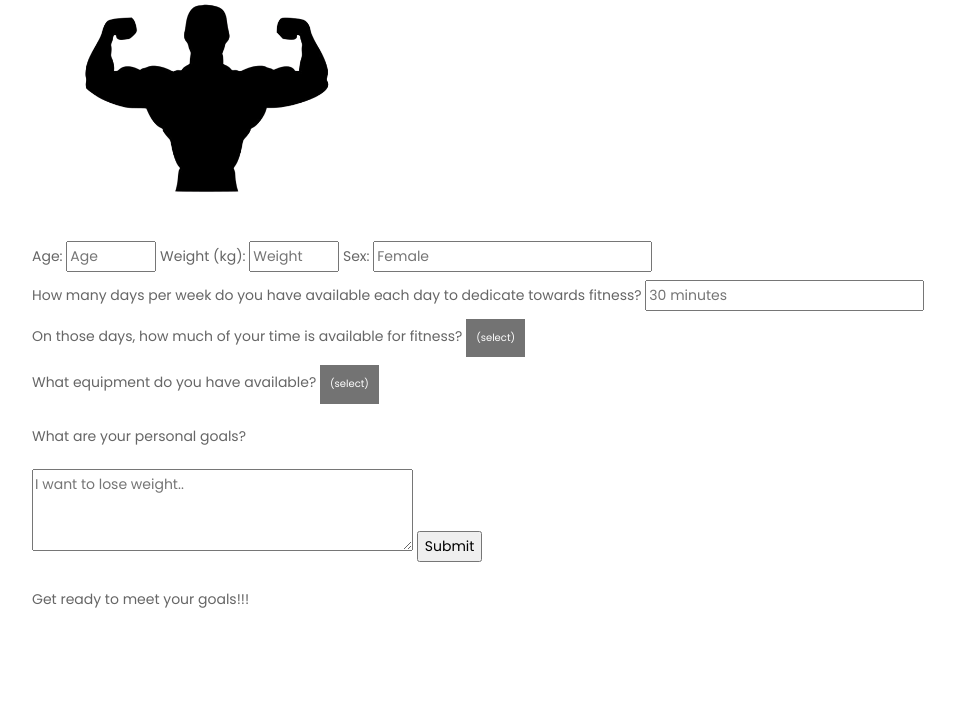
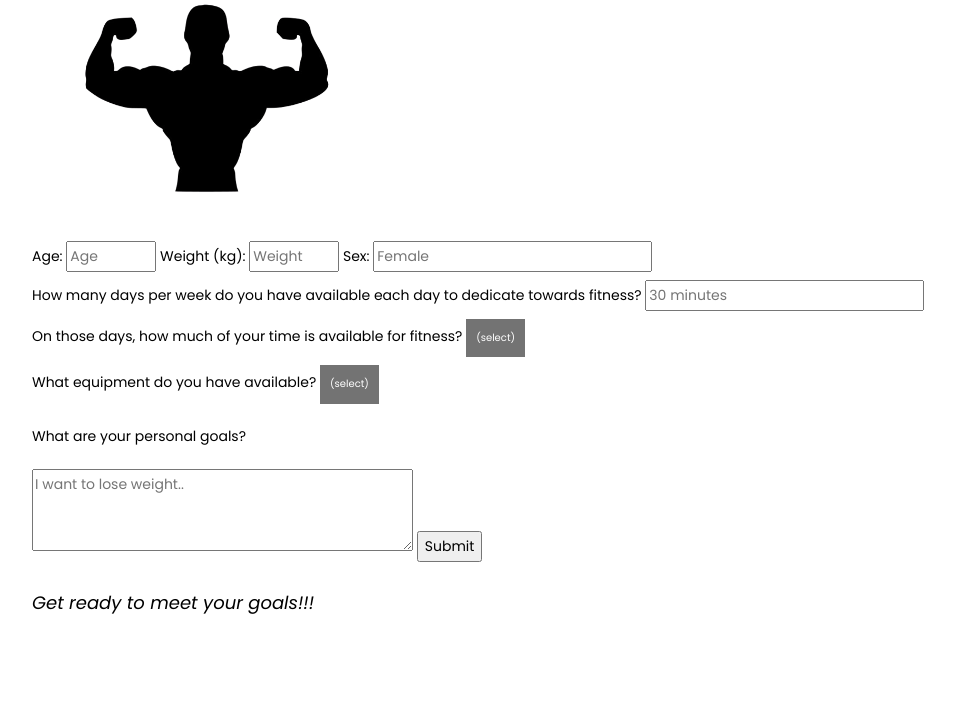
Before and after one commit to milkman9999/jamhaxors1, a Flask app: template templates/about.html in a window 1280 px wide. Shown: the part 358-1084 px from the top of the page, without its empty margins (53-1008 px from the left). Before the commit the page ends 966 px from the top, so only its background shows below. Run offline with Flask 3, Linux system fonts and the light colour scheme; the template is opened without the code that fills it, so the values that code supplies are empty; some libraries are stand-ins or nearby versions.

Commit message:
change color of text

```diff
--- a/templates/about.html
+++ b/templates/about.html
@@ -126,11 +126,11 @@
                      </div>
                         <fieldset>
                            <form id = "information-form" method="get">
-                               <label for="age" id="number-label">Age: <input type="number" id="number" min="5" max="100" name="information" placeholder="Age" style="color:black;" required></label>
-                               <label for="weight" id="number-label">Weight (kg): <input type="number" id="number" min="0" max="200" name="information" placeholder="Weight" style="color:black" required></label>
-                               <label for="sex" id="number-label">Sex: <input type="text" id="sex" name="information" placeholder="Female" required></label>
-                               <label for="days" id="number-label">How many days per week do you have available each day to dedicate towards fitness? <input type="text" id="days" name="information" placeholder="30 minutes" required></label>
-                               <label for="time">On those days, how much of your time is available for fitness?
+                               <label style="color:black" for="age" id="number-label">Age: <input type="number" id="number" min="5" max="100" name="information" placeholder="Age" style="color:black;" required></label>
+                               <label style="color:black" for="weight" id="number-label">Weight (kg): <input type="number" id="number" min="0" max="200" name="information" placeholder="Weight" style="color:black" required></label>
+                               <label style="color:black" for="sex" id="number-label">Sex: <input type="text" id="sex" name="information" placeholder="Female" required></label>
+                               <label style="color:black" for="days" id="number-label">How many days per week do you have available each day to dedicate towards fitness? <input type="text" id="days" name="information" placeholder="30 minutes" required></label>
+                               <label style="color:black" for="time">On those days, how much of your time is available for fitness?
                                         <!-- value attribute allows there to be a useful value sent in when form is submitted -->
 
                                        <div class="dropdown">
@@ -143,7 +143,7 @@
                                        </div>
                                       </div>
                                   </div>
-                               <label for="equipment">What equipment do you have available?
+                               <label style="color:black" for="equipment">What equipment do you have available?
                                  <div class="dropdown">
                                     <button class="dropbtn">(select)</button>
                                     <div class="dropdown-content">
@@ -158,7 +158,7 @@
                               <textarea id="goal" rows="3" cols="30" placeholder="I want to lose weight.." name="information" required></textarea></label>
                                <input type="submit" id="submit" value="Submit">
                                <p></p>
-                              <label for="messege">Get ready to meet your goals!!!</label>
+                              <label style="font-size: large;color:black" for="message"><i>Get ready to meet your goals!!!</i></label>
                            </form>
                        </fieldset>
             </div>
```
